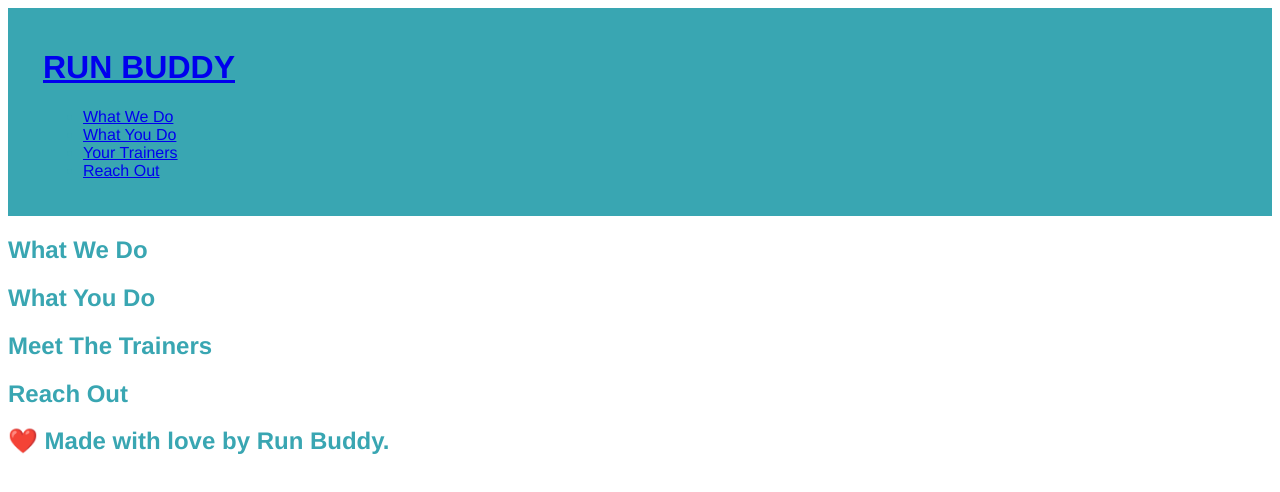
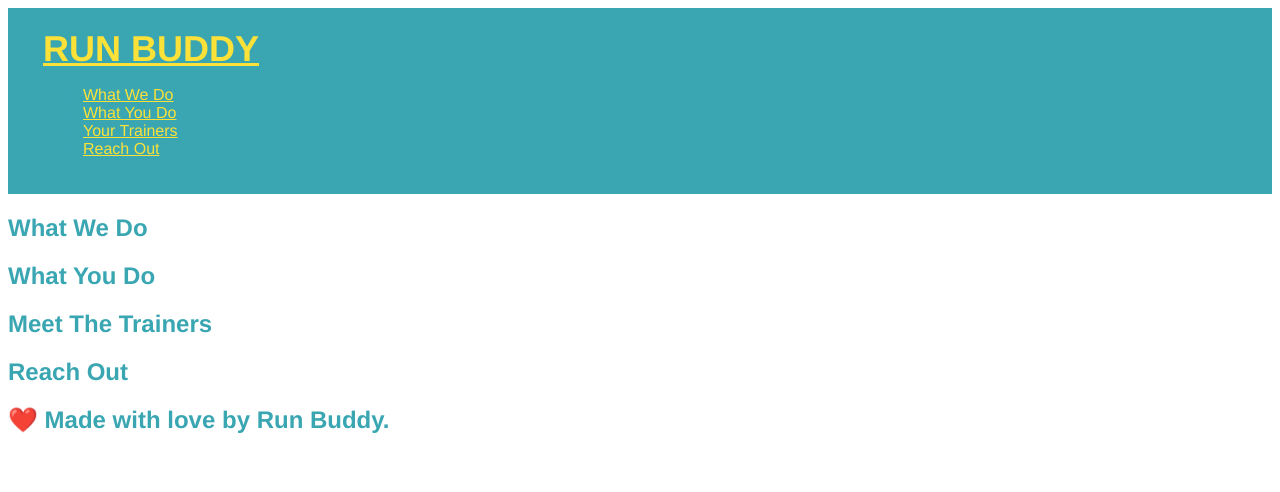
Before and after one commit to EthanDodgen/run-buddy, a plain HTML site: page index.html in a window 1280 px wide. Drawn offline with Linux system fonts and the light colour scheme.

Commit message:
header color change

```diff
--- a/assets/css/style.css
+++ b/assets/css/style.css
@@ -8,3 +8,14 @@ header {
     padding: 20px 35px;
     background-color: #39a6b2;
 }
+
+header h1 {
+    font-weight: bold;
+    font-size: 36px;
+    color: #fce138;
+    margin: 0;
+}
+
+header a {
+    color: #fce138;
+}
```
